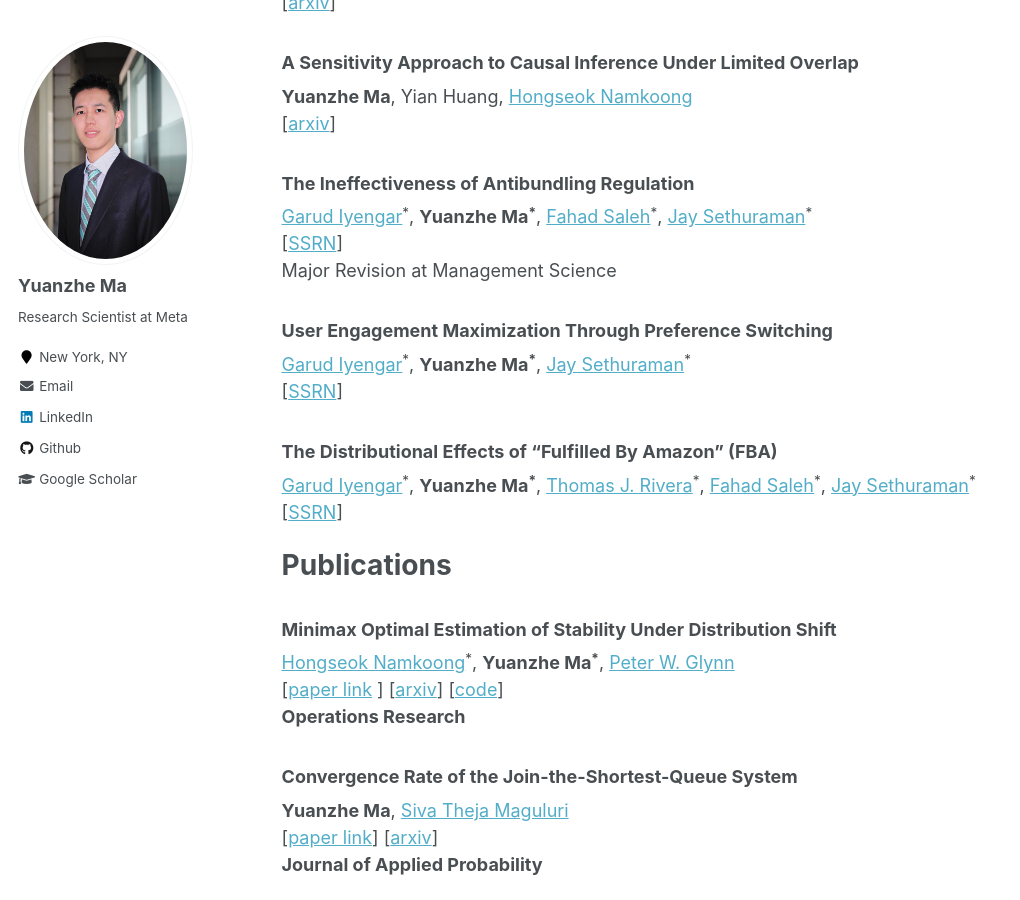
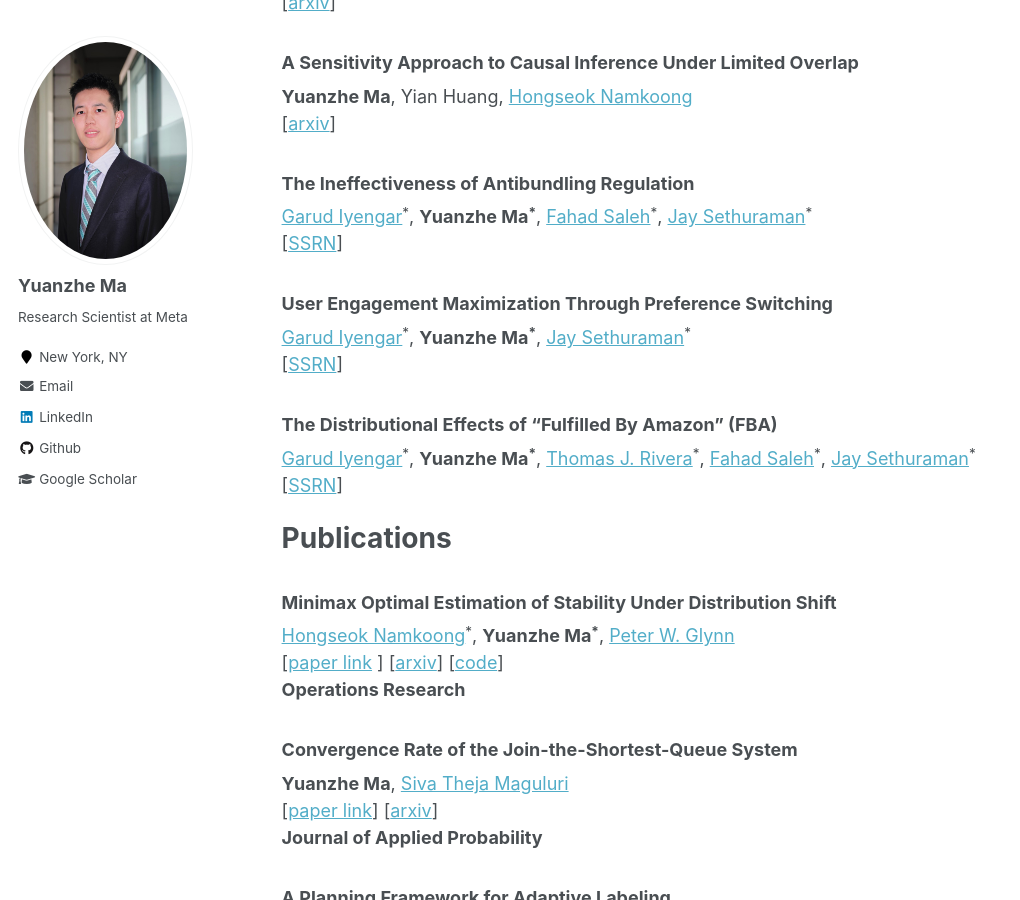
Before and after one commit to yuanzhe-ma/yuanzhe-ma.github.io, a Jekyll site: the page built from _pages/about.md, in a window 1280 px wide and 900 px high, scrolled down 743 px. Shown: the whole window, without its empty margins (0-1020 px from the left). Built offline with Jekyll 4.4.1, drawn with Linux system fonts in a browser that asks for light colours.

Commit message:
Update about.md to

```diff
--- a/_pages/about.md
+++ b/_pages/about.md
@@ -34,7 +34,6 @@ Here are my [Semantic](https://www.semanticscholar.org/author/Yuanzhe-Ma/2144051
 [Garud Iyengar](http://www.columbia.edu/~gi10/)<sup>*</sup>, **Yuanzhe Ma<sup>*</sup>**, [Fahad Saleh](https://www.fahadsaleh.com/)<sup>*</sup>,
 [Jay Sethuraman](https://www.engineering.columbia.edu/faculty-staff/directory/jay-sethuraman)<sup>*</sup>
 \[[SSRN](https://ssrn.com/abstract=5614773)\]
-<br>Major Revision at Management Science
 
 
 ### **User Engagement Maximization Through Preference Switching**
```
